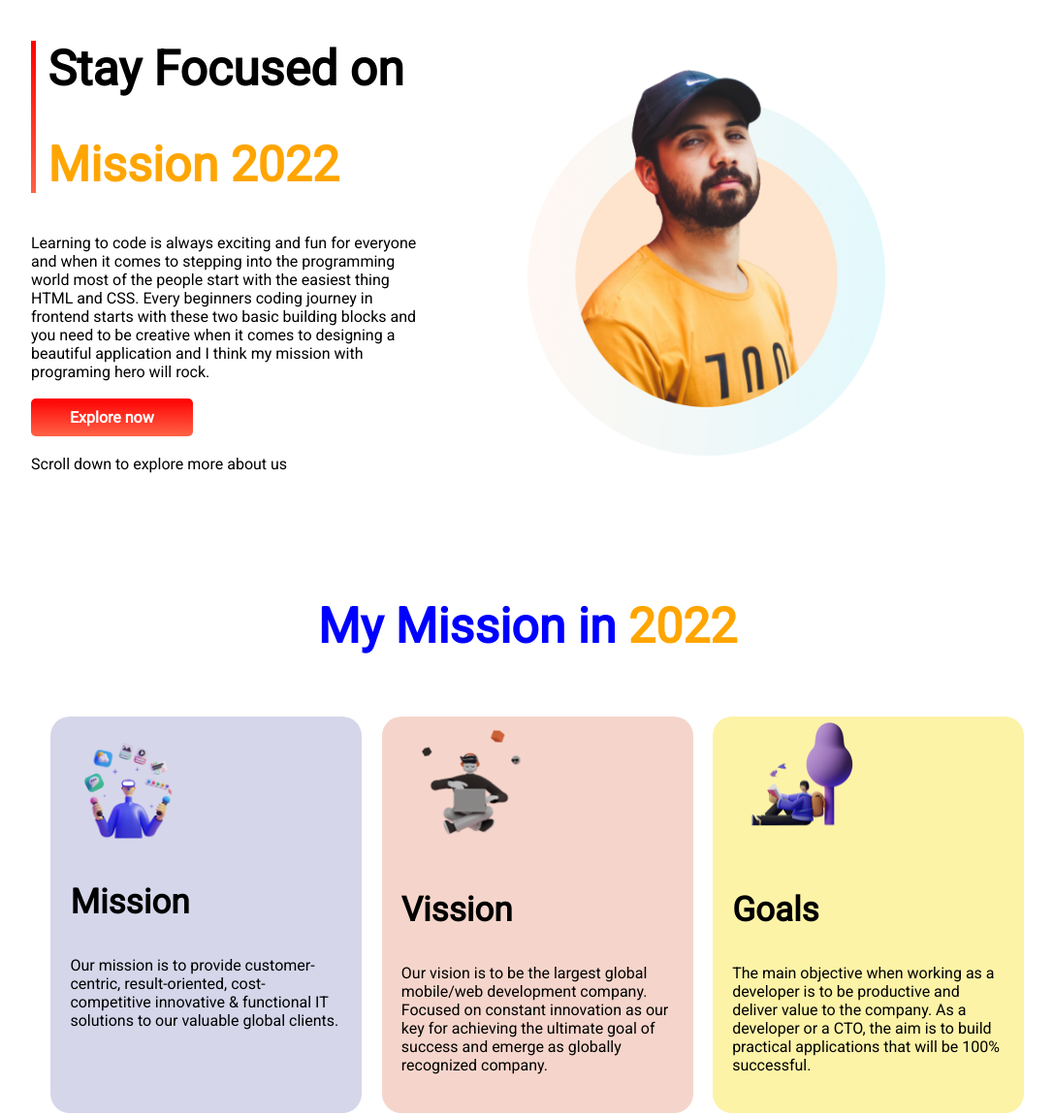
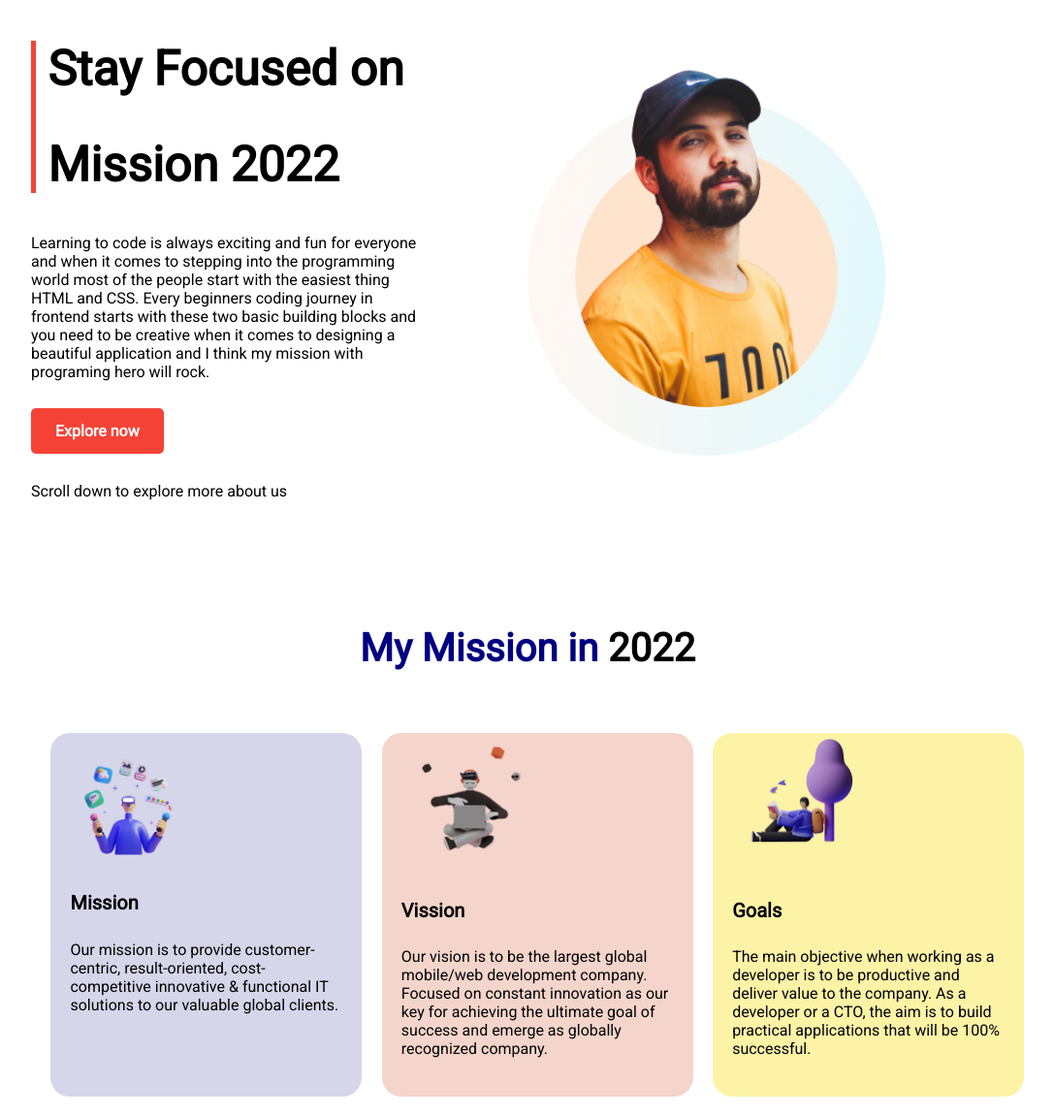
Before and after one commit to imtiazahammed1/my-first-assignment, a plain HTML site: page index.html in a window 1280 px wide. Shown: the top 1151 px of the page at 97% size, without its empty margins (96-1183 px from the left). Drawn offline with Linux system fonts and the light colour scheme.

Commit message:
assignment-done

```diff
--- a/index.html
+++ b/index.html
@@ -43,7 +43,7 @@
     <section class="margin-set">
         <div id="first-background-color" class="mis-vis-gol-item">
             <img src="images/illustrators/illustrator-1.png" alt="">
-            <h3>Mission</h3>
+            <h4>Mission</h4>
             <p>
                 Our mission is to provide customer-centric, result-oriented, cost-competitive innovative & functional IT
                 solutions to our valuable global clients.
@@ -51,7 +51,7 @@
         </div>
         <div id="second-background-color" class="mis-vis-gol-item">
             <img src="images/illustrators/illustrator-2.png" alt="">
-            <h3>Vission</h3>
+            <h4>Vission</h4>
             <p>
                 Our vision is to be the largest global mobile/web development company. Focused on constant innovation as
                 our key for achieving the ultimate goal of success and emerge as globally recognized company.
@@ -59,7 +59,7 @@
         </div>
         <div id="third-background-color" class="mis-vis-gol-item">
             <img src="images/illustrators/illustrator-3.png" alt="">
-            <h3>Goals</h3>
+            <h4>Goals</h4>
             <p>
                 The main objective when working as a developer is to be productive and deliver value to the company. As
                 a developer or a CTO, the aim is to build practical applications that will be 100% successful.
@@ -103,7 +103,7 @@
 
         </div>
     </section>
-    <footer id="fourth-background-color">
+    <footer id="fourth-background-color" class="padding-related">
         <h2><span class="white-color">Mission</span> <span class="yellow-color">2022</span></h2>
         <p>Hard work, Perseverance, and Determination for 2022</p>
 
--- a/style.css
+++ b/style.css
@@ -8,13 +8,18 @@ h1{
     font-size: 50px;
 }
 h2{
-    font-size: 50px;
+    font-size: 40px;
     text-align: center;
     margin-bottom: 5%;
 }
 h3{
-    font-size: 35px;
-    font-weight: 700;
+    font-size: 25px;
+    font-weight: 900;
+}
+h4{
+    font-size: 20px;
+    font-weight: 600;
+}
 }
 .orange-color{
     color: orange;
@@ -26,9 +31,11 @@ p{
 
 .link-button{
     text-decoration: none;
-    background-image: linear-gradient(red, tomato);
+    text-align: center;
+    display: inline-block;
+    background-color: #f44336;
     border-radius: 5px;
-    padding: 10px 40px;
+    padding: 14px 25px;
     font-weight: 700;
     color: white;
 
@@ -46,13 +53,13 @@ section{
 }
 #vertical-line{
     border-left: 5px solid;
-    border-image: linear-gradient(red, tomato);
+    border-color: #f44336;
     border-image-slice: 1;
     padding-left: 3%;
 
 }
 .blue-color{
-    color: blue;
+    color: #000080;
 }
 .white-color{
     color: white;
@@ -84,7 +91,9 @@ section{
 
 }
 #fourth-background-color{
+
     background-color: indigo;
+    padding-bottom: 1px;
 
 }
 .margin-set{
@@ -92,7 +101,16 @@ section{
     margin-right: 10%;
 }
 
-footer{
+footer p {
     text-align: center;
-    padding: 10px 40px;
+    margin-bottom: 2%;
+    margin-top: 0;
+    font-weight: 500;
+
 }
+footer h2{
+    margin-bottom: 1%;
+}
+.padding-related{
+    padding: 10px;
+}
```
